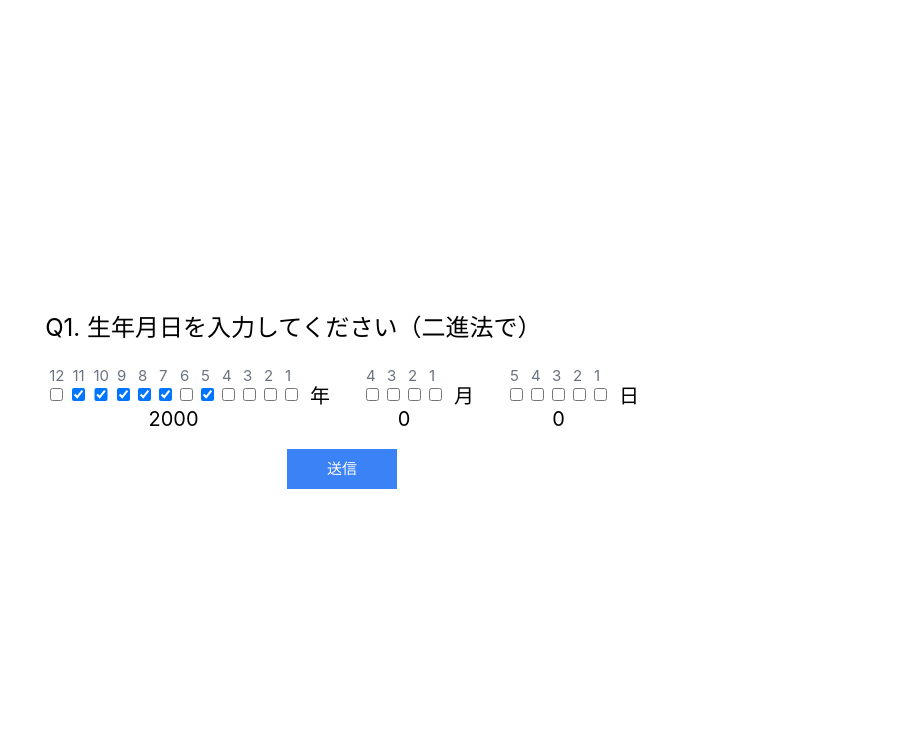
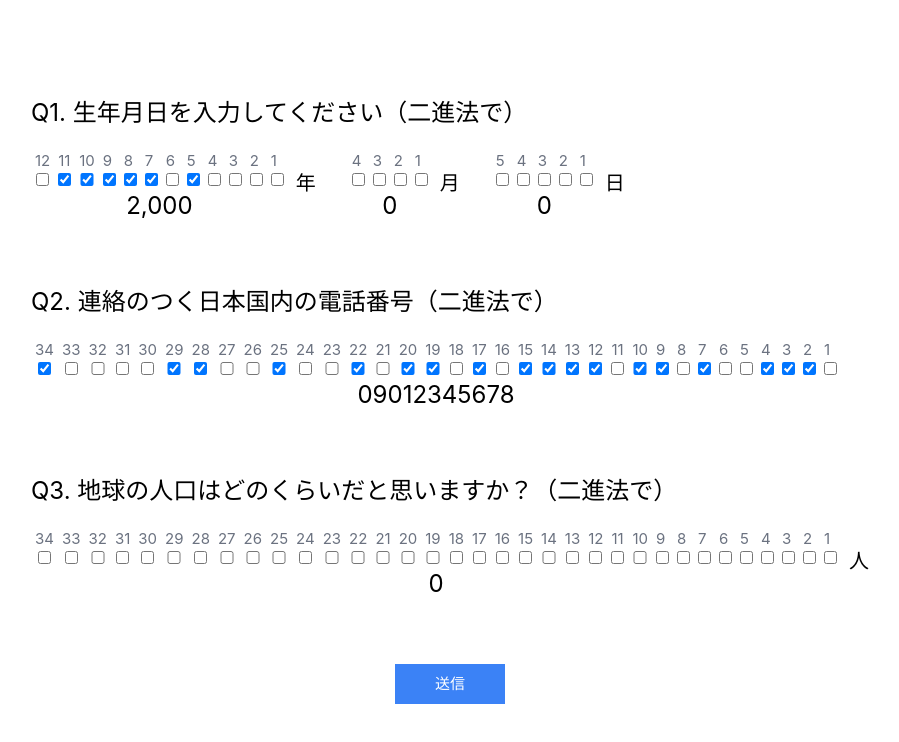
Before and after one commit to miyaoka/bad-form, a Vue app: page / in a window 1280 px wide. Shown: the top 742 px of the page, without its empty margins (1-900 px from the left). Built offline with nearby package versions, Linux system fonts and the light colour scheme.

Commit message:
10進数表示をコンポーネント外へ移動

```diff
--- a/src/components/CheckBoxNumberInput.vue
+++ b/src/components/CheckBoxNumberInput.vue
@@ -52,7 +52,6 @@ watch(decimalValue, (val) => {
 </script>
 
 <template>
-  <div>
   <div class="flex flex-row">
     <label :key="n" v-for="n in bitLength" class="flex flex-col p-1">
       <span class="select-none text-gray-500">
@@ -61,8 +60,4 @@ watch(decimalValue, (val) => {
       <input type="checkbox" name="" v-model="bitArray[n - 1]" />
     </label>
   </div>
-    <div class="text-xl text-center">
-      {{ decimalValue }}
-    </div>
-  </div>
 </template>
--- a/src/views/HomeView.vue
+++ b/src/views/HomeView.vue
@@ -2,30 +2,105 @@
 import CheckBoxNumberInput from "@/components/CheckBoxNumberInput.vue";
 import { ref } from "vue";
 
+const year = ref(2000);
+const month = ref(0);
+const mday = ref(0);
+const phoneNumber = ref(9012345678);
+const population = ref(0);
+
+const numberFormatter = new Intl.NumberFormat("en-US");
+const formatNum = (num: number) => numberFormatter.format(num);
+const formatPhone = (num: number) => {
+  if (num === 0) return "0";
+  return `0${num}`;
+};
 const onSubmit = () => {};
-const initialYear = ref(2000);
 </script>
 
 <template>
   <main>
-    <form @submit.prevent="onSubmit" class="flex flex-col gap-4">
+    <form @submit.prevent="onSubmit" class="flex flex-col gap-16">
+      <section class="flex flex-col gap-4">
         <header>
           <h3 class="text-2xl">Q1. 生年月日を入力してください（二進法で）</h3>
         </header>
+
         <div class="flex flex-row gap-8">
           <div class="flex flex-row items-center gap-2">
-          <CheckBoxNumberInput :min="1900" :max="2100" v-model="initialYear" />
+            <div class="flex flex-col">
+              <CheckBoxNumberInput :min="1900" :max="2100" v-model="year" />
+              <p class="text-2xl text-center">
+                {{ formatNum(year) }}
+              </p>
+            </div>
             <p class="text-xl">年</p>
           </div>
           <div class="flex flex-row items-center gap-2">
-          <CheckBoxNumberInput :min="1" :max="12" />
+            <div class="flex flex-col">
+              <CheckBoxNumberInput :min="1" :max="12" v-model="month" />
+              <p class="text-2xl text-center">
+                {{ month }}
+              </p>
+            </div>
             <p class="text-xl">月</p>
           </div>
           <div class="flex flex-row items-center gap-2">
-          <CheckBoxNumberInput :min="1" :max="31" />
+            <div class="flex flex-col">
+              <CheckBoxNumberInput :min="1" :max="31" v-model="mday" />
+              <p class="text-2xl text-center">
+                {{ mday }}
+              </p>
+            </div>
             <p class="text-xl">日</p>
           </div>
         </div>
+      </section>
+
+      <section class="flex flex-col gap-4">
+        <header>
+          <h3 class="text-2xl">Q2. 連絡のつく日本国内の電話番号（二進法で）</h3>
+        </header>
+
+        <div class="flex flex-row gap-8">
+          <div class="flex flex-row items-center gap-2">
+            <div class="flex flex-col">
+              <CheckBoxNumberInput
+                :min="0"
+                :max="9999999999"
+                v-model="phoneNumber"
+              />
+              <p class="text-2xl text-center">
+                {{ formatPhone(phoneNumber) }}
+              </p>
+            </div>
+          </div>
+        </div>
+      </section>
+
+      <section class="flex flex-col gap-4">
+        <header>
+          <h3 class="text-2xl">
+            Q3. 地球の人口はどのくらいだと思いますか？（二進法で）
+          </h3>
+        </header>
+
+        <div class="flex flex-row gap-8">
+          <div class="flex flex-row items-center gap-2">
+            <div class="flex flex-col">
+              <CheckBoxNumberInput
+                :min="0"
+                :max="10000000000"
+                v-model="population"
+              />
+              <p class="text-2xl text-center">
+                {{ formatNum(population) }}
+              </p>
+            </div>
+            <p class="text-xl">人</p>
+          </div>
+        </div>
+      </section>
+
       <footer class="flex justify-center">
         <button type="submit" class="bg-blue-500 text-white px-10 py-2">
           送信
```
Lines whose indentation alone changed are shown as unchanged.
